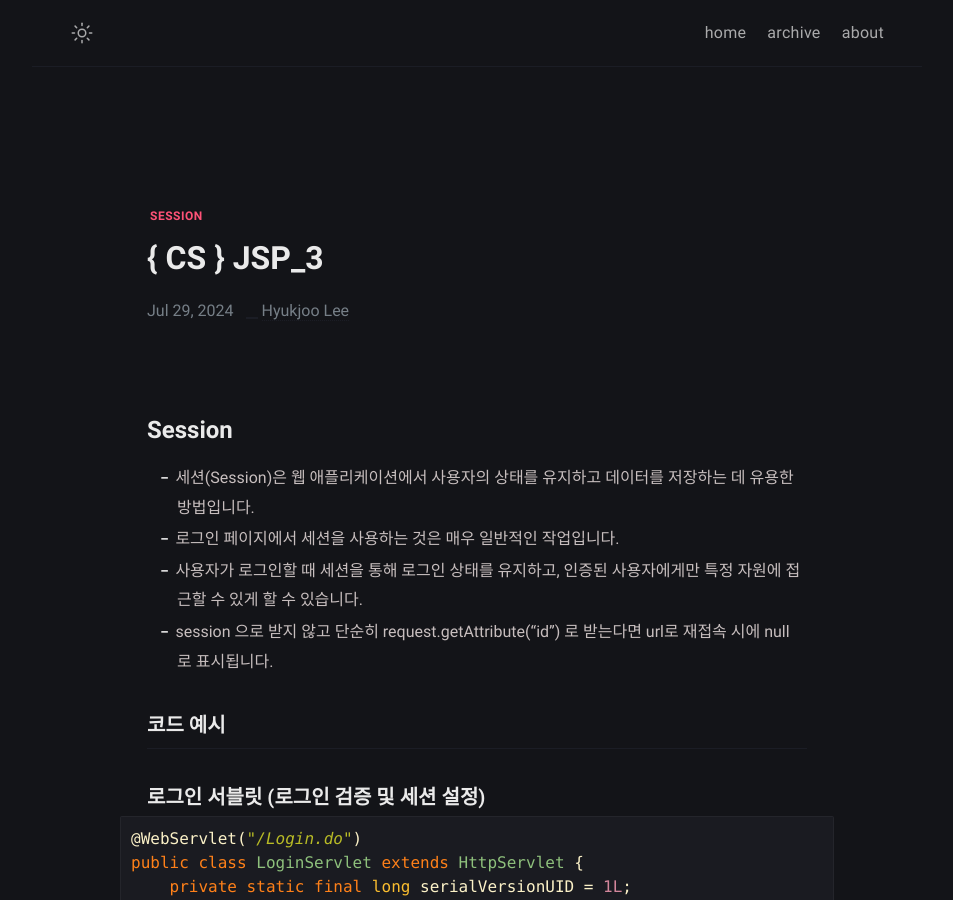
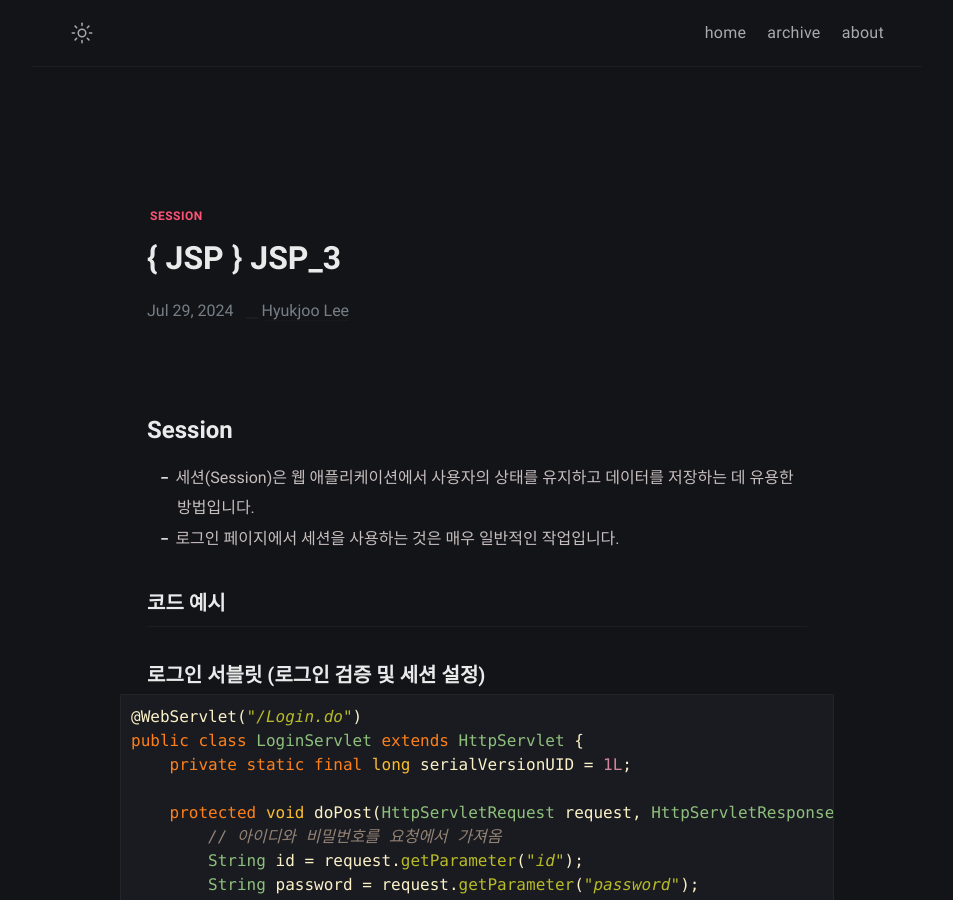
Before and after one commit to Hyukjoo-Lee/Hyukjoo-Lee.github.io, a Jekyll site: the page built from _posts/2024-07-29-JSP_Concept_3.markdown, in a window 1280 px wide and 900 px high. Shown: the whole window, without its empty margins (163-1116 px from the left). Built offline with Jekyll 4.4.1, drawn with Linux system fonts in a browser that asks for light colours; some of the changed text lies outside the part shown.

```diff
--- a/_config.yml
+++ b/_config.yml
@@ -1,5 +1,5 @@
 # Site settings
-title: Jaydon Learning Blog  # site title
+title: Jaydon Learning Blog # site title
 description: >- # site description
   Study Blog to record what I have learned.
 lang: en-US # default lang
@@ -12,10 +12,10 @@ mode: dark # default theme "dark" | "light"
 author:
   name: Hyukjoo Lee # author name
   bio: | # tell to the world
-     I am Jaydon Lee, a Full-stack developer from Korea, currently living in Vancouver, Canada.
+    Hello, my name is Jaydon Lee.
 
 
-     The blog for documentation about my programming journey.
+    As a full-stack developer active in Korea, this is a blog that records my programming journey.
   username: Hyukjoo-Lee # general username
   github: Hyukjoo-Lee # github username
   twitter: twitter_username # twitter username
--- a/_posts/2024-07-27-JSP_Concept_1.markdown
+++ b/_posts/2024-07-27-JSP_Concept_1.markdown
@@ -1,6 +1,6 @@
 ---
-title: "{ CS } JSP_1"
-date: 2024-07-27 22:00:00 +07:00
+title: "{ JSP } JSP_1"
+date: 2024-07-27 22:00:00 KST
 tags: [JSP, Servlet, Response, Request]
 ---
 
--- a/_posts/2024-07-28-JSP_Concept_2.markdown
+++ b/_posts/2024-07-28-JSP_Concept_2.markdown
@@ -1,5 +1,5 @@
 ---
-title: "{ CS } JSP_2"
+title: "{ JSP } JSP_2"
 date: 2024-07-28 18:00:00 +07:00
 tags: [JSP, Servlet, setAttribute, getRequestDispatcher, sendRedirect]
 ---
--- a/_posts/2024-07-29-JSP_Concept_3.markdown
+++ b/_posts/2024-07-29-JSP_Concept_3.markdown
@@ -1,5 +1,5 @@
 ---
-title: "{ CS } JSP_3"
+title: "{ JSP } JSP_3"
 date: 2024-07-29 03:00:00 KST
 tags: [Session]
 ---
@@ -8,8 +8,6 @@ tags: [Session]
 
 - 세션(Session)은 웹 애플리케이션에서 사용자의 상태를 유지하고 데이터를 저장하는 데 유용한 방법입니다.
 - 로그인 페이지에서 세션을 사용하는 것은 매우 일반적인 작업입니다.
-- 사용자가 로그인할 때 세션을 통해 로그인 상태를 유지하고, 인증된 사용자에게만 특정 자원에 접근할 수 있게 할 수 있습니다.
-- session 으로 받지 않고 단순히 request.getAttribute("id") 로 받는다면 url로 재접속 시에 null 로 표시됩니다.
 
 ### 코드 예시
 
```
Also changed, not shown: about.md (+1 -1 lines).
